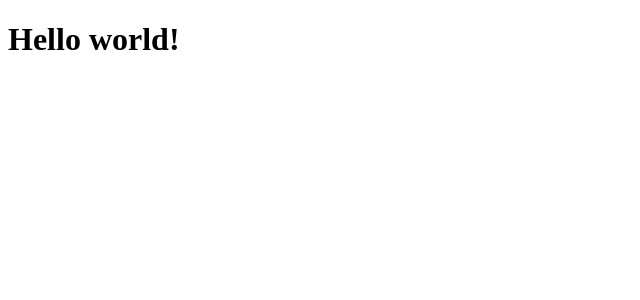
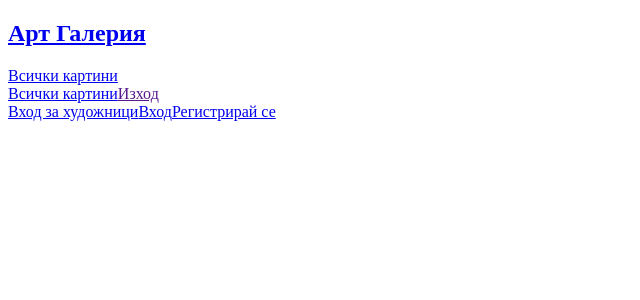
Before and after one commit to JuliaFS/gallery, a React (Vite) app in the folder client/: page / in a window 1280 px wide. Shown: the top 300 px of the page, without its empty margins (0-640 px from the left). Built offline with nearby package versions, Linux system fonts and the light colour scheme.

Commit message:
Added simple navigation

```diff
--- a/client/src/App.jsx
+++ b/client/src/App.jsx
@@ -1,10 +1,12 @@
+import Header from "./components/Header/Header";
+
 function App() {
 
   return (
-    <>
-      <h1>Hello world!</h1>
-    </>
-  )
+    <div>
+      <Header />
+    </div>
+  );
 }
 
 export default App;
--- /dev/null
+++ b/client/src/components/Header/Header.jsx
@@ -0,0 +1,19 @@
+export default function Header(){
+    return(
+        <header>
+            <h2><a className="home" href="/">Арт Галерия</a></h2>
+            <nav>
+                <a href="#">Всички картини</a>
+                <div id="user">
+                    <a href="#">Всички картини</a>
+                    <a href="">Изход</a>
+                </div>
+                <div id="guests">
+                    <a href="#">Вход за художници</a>
+                    <a href="/login">Вход</a>
+                    <a href="/register">Регистрирай се</a>
+                </div>
+            </nav>
+        </header>
+    );
+}
```
